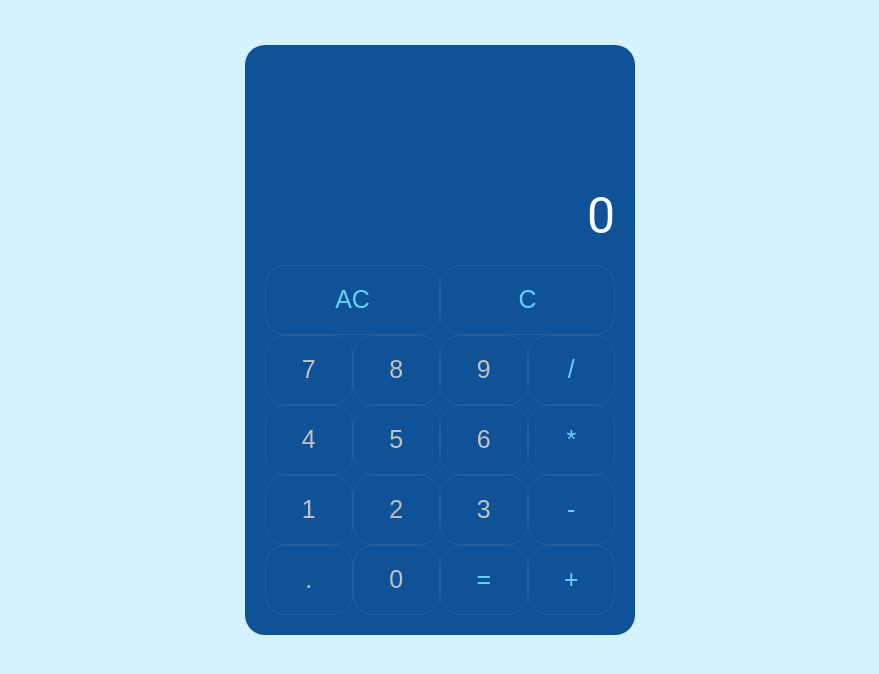
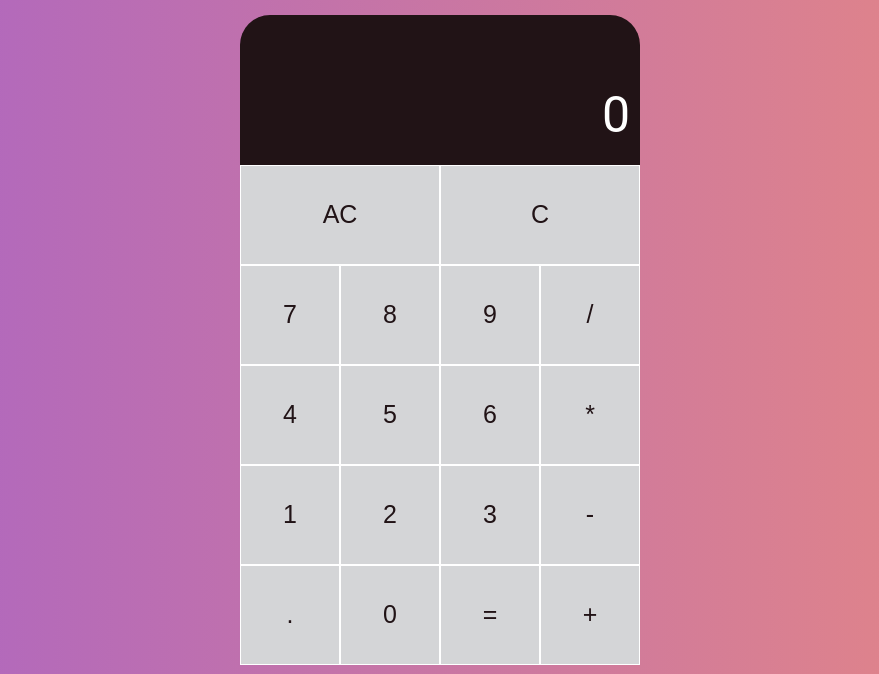
Before and after one commit to albinazs/calculator, a plain HTML site: page index.html in a window 1280 px wide. Shown: the part 75-749 px from the top of the page, without its empty margins (200-1079 px from the left). Drawn offline with Linux system fonts and the light colour scheme.

Commit message:
Update UI for cleaner look

```diff
--- a/index.html
+++ b/index.html
@@ -14,36 +14,28 @@
 </header>
 <main>
     <div class="frame">
+        <div class="output">
             <div class="calcDisplay"></div>
             <div class="display"></div>
-        <div class="container">
+        </div>
         <button data-all-clear id="clearAll">AC</button>
         <button data-delete id="delete">C</button>
-        </div>
-        <div class="container">
         <button data-number>7</button>
         <button data-number>8</button>
         <button data-number>9</button>
         <button data-operation id="divide">/</button>
-        </div>
-        <div class="container">
         <button data-number>4</button>
         <button data-number>5</button>
         <button data-number>6</button>
         <button data-operation id="multiply">*</button>
-        </div>
-        <div class="container">
         <button data-number>1</button>
         <button data-number>2</button>
         <button data-number>3</button>
         <button data-operation id="substract">-</button>
-        </div>
-        <div class="container">
         <button data-number>.</button>
         <button data-number>0</button>
         <button data-equals id="equal">=</button>
         <button data-operation id="add">+</button>
-        </div>
     </div>
 </main>
 <footer>
--- a/script.js
+++ b/script.js
@@ -69,15 +69,15 @@ function toCalculate() {
     let result;
     const last = parseFloat(lastOperand);
     const current = parseFloat(currentOperand);
-    console.log(last);
-    console.log(current);
     if(isNaN(last) || isNaN(current)) return;
+    //to add handle further input
+    if (current == "0") {
+        alert("You can't divide by 0!");
+        return;
+    }
     switch(operator) {
         case "/":
-        if (last === 0) {
-            alert("You can't divide by 0!");
-            return null;
-        } else result = last / current;
+            result = last / current;
             break;
         case "*":
             result = last * current;
--- a/style.css
+++ b/style.css
@@ -6,14 +6,14 @@ body {
     min-height: 100vh;
     box-sizing: border-box;
     font-family: Roboto, sans-serif;
-    background-color: #D5F3FE;
+    background: linear-gradient(to right, #aa64c5, #e78882);
 }
 
 header {
     display: flex;
     justify-content: center;
     align-items: center;
-    color: #0F5298;
+    color: #f6f7f9;
 }
 
 main {
@@ -24,59 +24,53 @@ main {
 }
 
 .frame {
-    background-color: #0F5298;
-    height: 550px;
-    width: 350px;
-    padding: 20px;
-    border-radius: 20px;
+    display: grid;
+    justify-content: center;
+    align-content: center;
+    grid-template-columns: repeat(4, 100px);
+    grid-template-rows: minmax(120px, auto) repeat(5, 100px);
+    border-top-left-radius: 30px;
+    border-top-right-radius: 30px;
+    background-color: #211316;
+    padding-top: 30px;
+}
+
+.output {
+    grid-column: 1 / -1;
+    background-color: #211316;
+    display: flex;
+    flex-direction: column;
+    align-items: flex-end;
+    justify-content: space-around;
+    word-wrap: break-word;
+    word-break: break-all;
+    padding: 10px;
+
 }
 
 .calcDisplay {
-    height: 40px;
-    display: flex;
-    justify-content: end;
-    align-items: flex-end;
     font-size: 30px;
     color: rgb(210, 207, 207);
 }
 
 .display {
-    height: 140px;
-    display: flex;
-    justify-content: end;
-    align-items: flex-end;
     font-size: 50px;
     color: white;
-    padding-bottom: 20px;
 }
 
-.container {
-    height: 70px;
-    display: flex;
-    justify-content: space-around;
-}
-
-button {
+.frame > button {
     background-color: #0F5298;
-    border: none;
-    /*box-shadow: rgba(0, 0, 0, 0.24) 0px 3px 8px;*/
-    border: solid thin;
-    border-color: #245d9a;
-    border-radius: 20px;
-    color: rgb(192, 195, 196);
+    outline: none;
+    border: solid thin white;
+    background-color: rgb(244, 247, 249, .85);
+    color: #211316;
     font-size: 25px;
-    flex: 1;
     cursor: pointer;
 }
 
 #clearAll,
-#delete,
-#divide,
-#multiply,
-#substract,
-#add,
-#equal {
-    color: #66D3FA;
+#delete {
+    grid-column: span 2;
 }
 
 footer {
@@ -91,10 +85,6 @@ footer img {
     cursor: pointer;
 }
 
-.down {
-    background-color: blueviolet;
-}
-
 button:hover {
     background-color: #66D3FA;
     transition: 0.1s ease-in-out;
```
Lines whose indentation alone changed are shown as unchanged.
